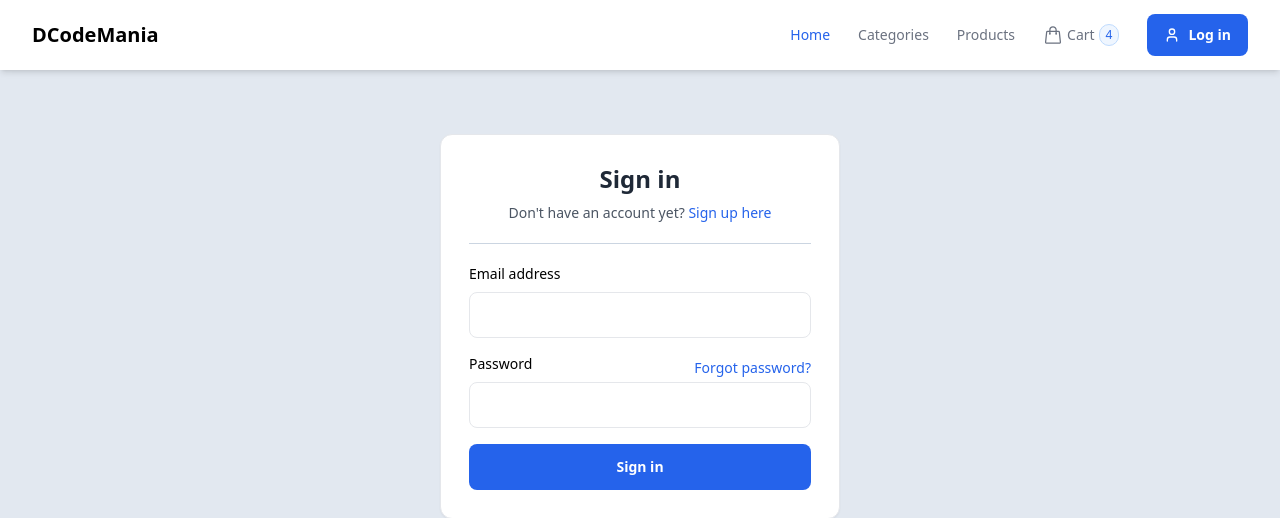
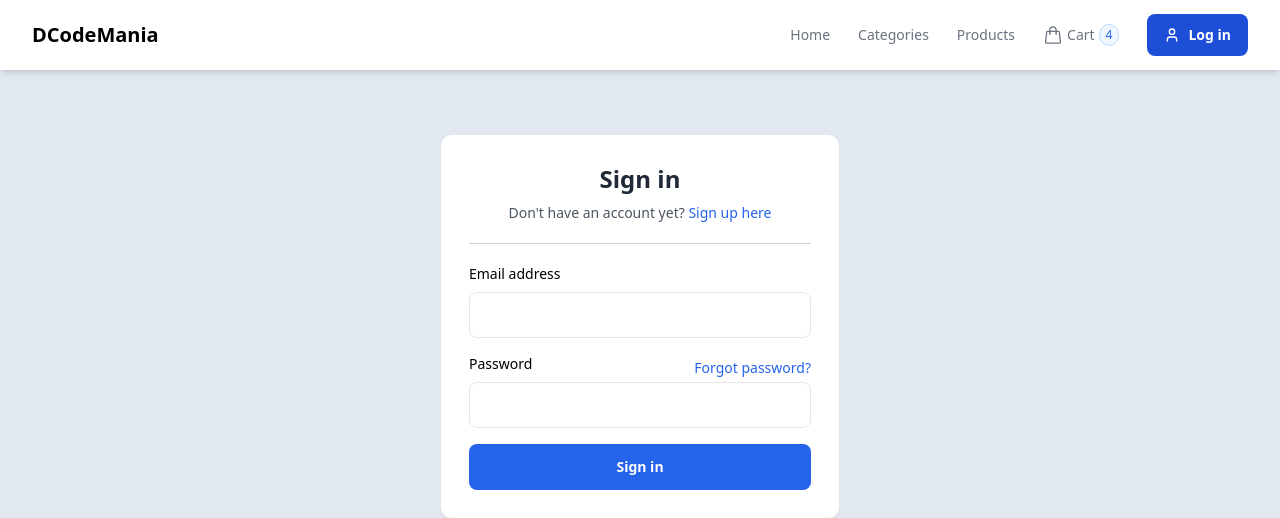
Before and after one commit to arcebal/E-commerce, a Laravel app: page /login in a window 1280 px wide. Shown: the top 518 px of the page. Run offline with Laravel 10, Linux system fonts and the light colour scheme; style sheets or scripts are compiled from the project's sources; some libraries are stand-ins or nearby versions.

Commit message:
Chapter 12 E-commerce

```diff
--- a/resources/views/livewire/auth/login-page.blade.php
+++ b/resources/views/livewire/auth/login-page.blade.php
@@ -7,7 +7,7 @@
             <h1 class="block text-2xl font-bold text-gray-800 dark:text-white">Sign in</h1>
             <p class="mt-2 text-sm text-gray-600 dark:text-gray-400">
               Don't have an account yet?
-              <a class="text-blue-600 decoration-2 hover:underline font-medium dark:focus:outline-none dark:focus:ring-1 dark:focus:ring-gray-600" href="/register">
+              <a wire:navigate class="text-blue-600 decoration-2 hover:underline font-medium dark:focus:outline-none dark:focus:ring-1 dark:focus:ring-gray-600" href="/register">
                 Sign up here
               </a>
             </p>
--- a/resources/views/livewire/auth/register-page.blade.php
+++ b/resources/views/livewire/auth/register-page.blade.php
@@ -7,7 +7,7 @@
             <h1 class="block text-2xl font-bold text-gray-800 dark:text-white">Sign up</h1>
             <p class="mt-2 text-sm text-gray-600 dark:text-gray-400">
               Already have an account?
-              <a class="text-blue-600 decoration-2 hover:underline font-medium dark:focus:outline-none dark:focus:ring-1 dark:focus:ring-gray-600" href="/login">
+              <a wire:navigate class="text-blue-600 decoration-2 hover:underline font-medium dark:focus:outline-none dark:focus:ring-1 dark:focus:ring-gray-600" href="/login">
                 Sign in here
               </a>
             </p>
--- a/resources/views/livewire/partials/navbar.blade.php
+++ b/resources/views/livewire/partials/navbar.blade.php
@@ -1,8 +1,12 @@
 <header class="flex z-50 sticky top-0 flex-wrap md:justify-start md:flex-nowrap w-full bg-white text-sm py-3 md:py-0 dark:bg-gray-800 shadow-md">
     <nav class="max-w-[85rem] w-full mx-auto px-4 md:px-6 lg:px-8" aria-label="Global">
         <div class="relative md:flex md:items-center md:justify-between">
+
+            <!-- Brand + Mobile Toggle -->
             <div class="flex items-center justify-between">
-        <a class="flex-none text-xl font-semibold dark:text-white dark:focus:outline-none dark:focus:ring-1 dark:focus:ring-gray-600" href="/" aria-label="Brand">DCodeMania</a>
+                <a class="flex-none text-xl font-semibold dark:text-white dark:focus:outline-none dark:focus:ring-1 dark:focus:ring-gray-600" href="/" aria-label="Brand" wire:navigate>
+                    DCodeMania
+                </a>
                 <div class="md:hidden">
                     <button type="button" class="hs-collapse-toggle flex justify-center items-center w-9 h-9 text-sm font-semibold rounded-lg border border-gray-200 text-gray-800 hover:bg-gray-100 disabled:opacity-50 disabled:pointer-events-none dark:text-white dark:border-gray-700 dark:hover:bg-gray-700 dark:focus:outline-none dark:focus:ring-1 dark:focus:ring-gray-600" data-hs-collapse="#navbar-collapse-with-animation" aria-controls="navbar-collapse-with-animation" aria-label="Toggle navigation">
                         <svg class="hs-collapse-open:hidden flex-shrink-0 w-4 h-4" xmlns="http://www.w3.org/2000/svg" width="24" height="24" viewBox="0 0 24 24" fill="none" stroke="currentColor" stroke-width="2" stroke-linecap="round" stroke-linejoin="round">
@@ -18,29 +22,32 @@
                 </div>
             </div>
 
+            <!-- Navbar Links -->
             <div id="navbar-collapse-with-animation" class="hs-collapse hidden overflow-hidden transition-all duration-300 basis-full grow md:block">
                 <div class="overflow-hidden overflow-y-auto max-h-[75vh] [&::-webkit-scrollbar]:w-2 [&::-webkit-scrollbar-thumb]:rounded-full [&::-webkit-scrollbar-track]:bg-gray-100 [&::-webkit-scrollbar-thumb]:bg-gray-300 dark:[&::-webkit-scrollbar-track]:bg-slate-700 dark:[&::-webkit-scrollbar-thumb]:bg-slate-500">
                     <div class="flex flex-col gap-x-0 mt-5 divide-y divide-dashed divide-gray-200 md:flex-row md:items-center md:justify-end md:gap-x-7 md:mt-0 md:ps-7 md:divide-y-0 md:divide-solid dark:divide-gray-700">
 
-            <a class="font-medium text-blue-600 py-3 md:py-6 dark:text-blue-500 dark:focus:outline-none dark:focus:ring-1 dark:focus:ring-gray-600" href="/" aria-current="page">Home</a>
+                        @php
+                            $current = request()->path();
+                        @endphp
 
-            <a class="font-medium text-gray-500 hover:text-gray-400 py-3 md:py-6 dark:text-gray-400 dark:hover:text-gray-500 dark:focus:outline-none dark:focus:ring-1 dark:focus:ring-gray-600" href="/categories">
-              Categories
-            </a>
+                        <a wire:navigate href="/" class="font-medium py-3 md:py-6 {{ $current === '/' ? 'text-blue-600' : 'text-gray-500 dark:text-gray-400 hover:text-gray-600 dark:hover:text-gray-300' }}">Home</a>
 
-            <a class="font-medium text-gray-500 hover:text-gray-400 py-3 md:py-6 dark:text-gray-400 dark:hover:text-gray-500 dark:focus:outline-none dark:focus:ring-1 dark:focus:ring-gray-600" href="/products">
-              Products
-            </a>
+                        <a wire:navigate href="/categories" class="font-medium py-3 md:py-6 {{ $current === 'categories' ? 'text-blue-600' : 'text-gray-500 dark:text-gray-400 hover:text-gray-600 dark:hover:text-gray-300' }}">Categories</a>
 
-            <a class="font-medium flex items-center text-gray-500 hover:text-gray-400 py-3 md:py-6 dark:text-gray-400 dark:hover:text-gray-500 dark:focus:outline-none dark:focus:ring-1 dark:focus:ring-gray-600" href="/cart">
+                        <a wire:navigate href="/products" class="font-medium py-3 md:py-6 {{ str_starts_with($current, 'products') ? 'text-blue-600' : 'text-gray-500 dark:text-gray-400 hover:text-gray-600 dark:hover:text-gray-300' }}">Products</a>
+
+                        <a wire:navigate href="/cart" class="font-medium flex items-center py-3 md:py-6 {{ $current === 'cart' ? 'text-blue-600' : 'text-gray-500 dark:text-gray-400 hover:text-gray-600 dark:hover:text-gray-300' }}">
                             <svg xmlns="http://www.w3.org/2000/svg" fill="none" viewBox="0 0 24 24" stroke-width="1.5" stroke="currentColor" class="flex-shrink-0 w-5 h-5 mr-1">
                                 <path stroke-linecap="round" stroke-linejoin="round" d="M15.75 10.5V6a3.75 3.75 0 1 0-7.5 0v4.5m11.356-1.993 1.263 12c.07.665-.45 1.243-1.119 1.243H4.25a1.125 1.125 0 0 1-1.12-1.243l1.264-12A1.125 1.125 0 0 1 5.513 7.5h12.974c.576 0 1.059.435 1.119 1.007ZM8.625 10.5a.375.375 0 1 1-.75 0 .375.375 0 0 1 .75 0Zm7.5 0a.375.375 0 1 1-.75 0 .375.375 0 0 1 .75 0Z" />
                             </svg>
-              <span class="mr-1">Cart</span> <span class="py-0.5 px-1.5 rounded-full text-xs font-medium bg-blue-50 border border-blue-200 text-blue-600">4</span>
+                            <span class="mr-1">Cart</span>
+                            <span class="py-0.5 px-1.5 rounded-full text-xs font-medium bg-blue-50 border border-blue-200 text-blue-600">4</span>
                         </a>
 
+                        <!-- Login / Sign up buttons -->
                         <div class="pt-3 md:pt-0">
-              <a class="py-2.5 px-4 inline-flex items-center gap-x-2 text-sm font-semibold rounded-lg border border-transparent bg-blue-600 text-white hover:bg-blue-700 disabled:opacity-50 disabled:pointer-events-none dark:focus:outline-none dark:focus:ring-1 dark:focus:ring-gray-600" href="/login">
+                            <a wire:navigate href="/login" class="py-2.5 px-4 inline-flex items-center gap-x-2 text-sm font-semibold rounded-lg border border-transparent {{ $current === 'login' ? 'bg-blue-700' : 'bg-blue-600' }} text-white hover:bg-blue-700 disabled:opacity-50 disabled:pointer-events-none dark:focus:outline-none dark:focus:ring-1 dark:focus:ring-gray-600">
                                 <svg class="flex-shrink-0 w-4 h-4" xmlns="http://www.w3.org/2000/svg" width="24" height="24" viewBox="0 0 24 24" fill="none" stroke="currentColor" stroke-width="2" stroke-linecap="round" stroke-linejoin="round">
                                     <path d="M19 21v-2a4 4 0 0 0-4-4H9a4 4 0 0 0-4 4v2" />
                                     <circle cx="12" cy="7" r="4" />
@@ -49,31 +56,10 @@
                             </a>
                         </div>
 
-            {{-- <div class="hs-dropdown [--strategy:static] md:[--strategy:fixed] [--adaptive:none] md:[--trigger:hover] md:py-4">
-              <button type="button" class="flex items-center w-full text-gray-500 hover:text-gray-400 font-medium dark:text-gray-400 dark:hover:text-gray-500">
-                User Name
-            <svg class="ms-2 w-4 h-4" xmlns="http://www.w3.org/2000/svg" width="24" height="24" viewBox="0 0 24 24" fill="none" stroke="currentColor" stroke-width="2" stroke-linecap="round" stroke-linejoin="round">
-              <path d="m6 9 6 6 6-6" />
-            </svg>
-            </button>
-
-            <div class="hs-dropdown-menu transition-[opacity,margin] duration-[0.1ms] md:duration-[150ms] hs-dropdown-open:opacity-100 opacity-0 md:w-48 hidden z-10 bg-white md:shadow-md rounded-lg p-2 dark:bg-gray-800 md:dark:border dark:border-gray-700 dark:divide-gray-700 before:absolute top-full md:border before:-top-5 before:start-0 before:w-full before:h-5">
-              <a class="flex items-center gap-x-3.5 py-2 px-3 rounded-lg text-sm text-gray-800 hover:bg-gray-100 focus:ring-2 focus:ring-blue-500 dark:text-gray-400 dark:hover:bg-gray-700 dark:hover:text-gray-300 dark:focus:outline-none dark:focus:ring-1 dark:focus:ring-gray-600" href="#">
-                My Orders
-              </a>
-
-              <a class="flex items-center gap-x-3.5 py-2 px-3 rounded-lg text-sm text-gray-800 hover:bg-gray-100 focus:ring-2 focus:ring-blue-500 dark:text-gray-400 dark:hover:bg-gray-700 dark:hover:text-gray-300 dark:focus:outline-none dark:focus:ring-1 dark:focus:ring-gray-600" href="#">
-                My Account
-              </a>
-              <a class="flex items-center gap-x-3.5 py-2 px-3 rounded-lg text-sm text-gray-800 hover:bg-gray-100 focus:ring-2 focus:ring-blue-500 dark:text-gray-400 dark:hover:bg-gray-700 dark:hover:text-gray-300 dark:focus:outline-none dark:focus:ring-1 dark:focus:ring-gray-600" href="#">
-                Logout
-              </a>
-            </div>
-          </div> --}}
-
                     </div>
                 </div>
             </div>
+
         </div>
     </nav>
 </header>
```
Lines whose indentation alone changed are shown as unchanged.
